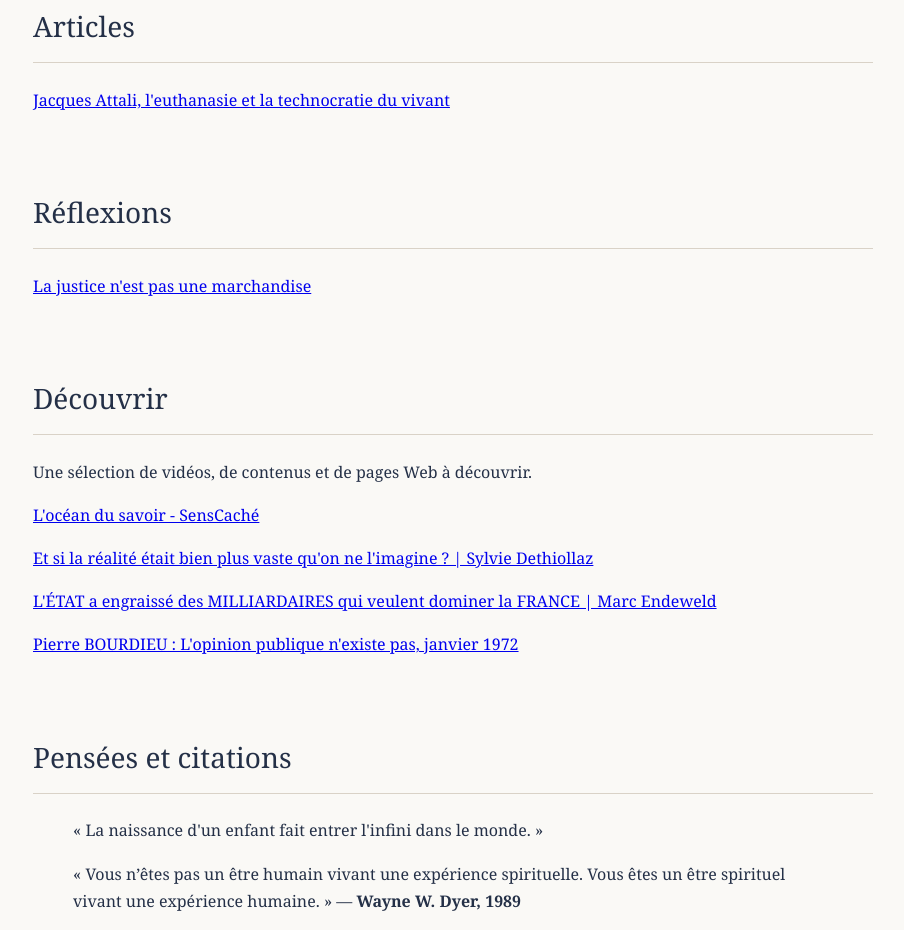
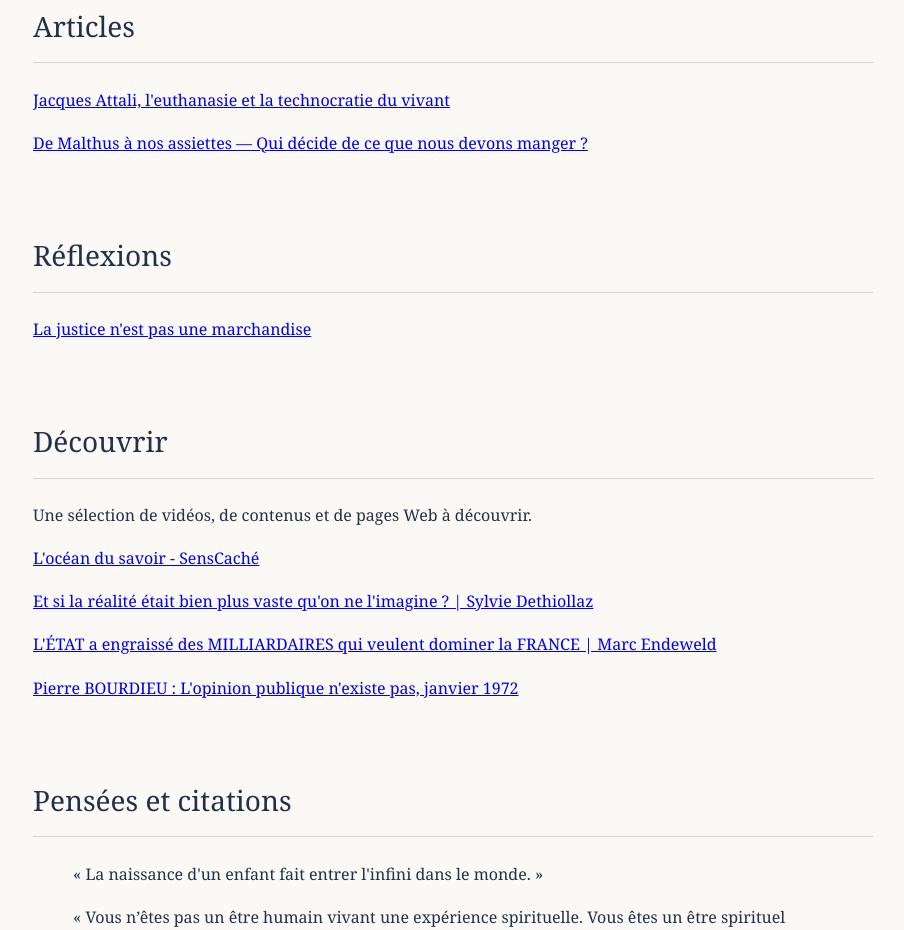
Before and after one commit to alexandreretamal-pixel/retamal, a plain HTML site: page index.html in a window 1280 px wide. Shown: the part 1139-2069 px from the top of the page, without its empty margins (187-1091 px from the left). Drawn offline with Linux system fonts and the light colour scheme.

Commit message:
Update index.html
Ajout de De Malthus à nos assiettes dans la rubrique Articles

```diff
--- a/index.html
+++ b/index.html
@@ -363,9 +363,10 @@
 
 </section>
 
-    <section id="articles">
+      <section id="articles">
       <h2>Articles</h2>
       <p><a href="jacques-attali-euthanasie-technocratie-du-vivant.html">Jacques Attali, l'euthanasie et la technocratie du vivant</a></p>
+      <p><a href="de-malthus-a-nos-assiettes.html">De Malthus à nos assiettes — Qui décide de ce que nous devons manger ?</a></p>
     </section>
 
    <section id="reflexions">
```
